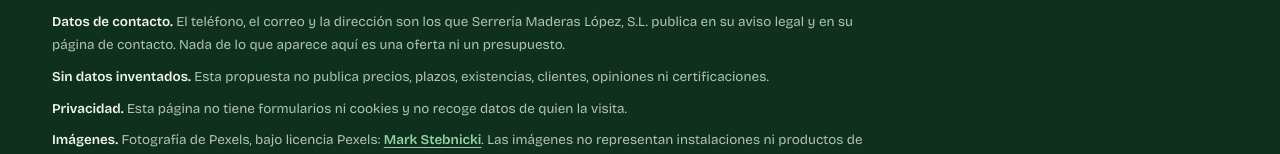
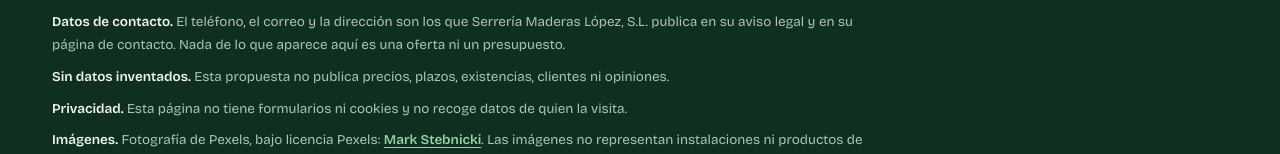
Before and after one commit to NexusForgeIA/WHITEMOON-MADERAS-LOPEZ, a plain HTML site: page index.html in a window 1280 px wide. Shown: the part 1284-1438 px from the top of the page. Drawn offline with Linux system fonts and the light colour scheme.

Commit message:
fix: quita «certificaciones» del aviso legal
Co-Authored-By: Claude Opus 5.5 <noreply@anthropic.com>

```diff
--- a/index.html
+++ b/index.html
@@ -110,7 +110,7 @@
     <div class="foot-legal">
       <h2>Aviso legal y privacidad</h2>
       <p><strong>Datos de contacto.</strong> El teléfono, el correo y la dirección son los que Serrería Maderas López, S.L. publica en su aviso legal y en su página de contacto. Nada de lo que aparece aquí es una oferta ni un presupuesto.</p>
-      <p><strong>Sin datos inventados.</strong> Esta propuesta no publica precios, plazos, existencias, clientes, opiniones ni certificaciones.</p>
+      <p><strong>Sin datos inventados.</strong> Esta propuesta no publica precios, plazos, existencias, clientes ni opiniones.</p>
       <p><strong>Privacidad.</strong> Esta página no tiene formularios ni cookies y no recoge datos de quien la visita.</p>
       <p><strong>Imágenes.</strong> Fotografía de Pexels, bajo licencia Pexels: <a href="https://www.pexels.com/photo/pile-of-wood-planks-inside-a-warehouse-12278570/" target="_blank" rel="noopener noreferrer">Mark Stebnicki</a>. Las imágenes no representan instalaciones ni productos de Maderas López.</p>
     </div>
```
